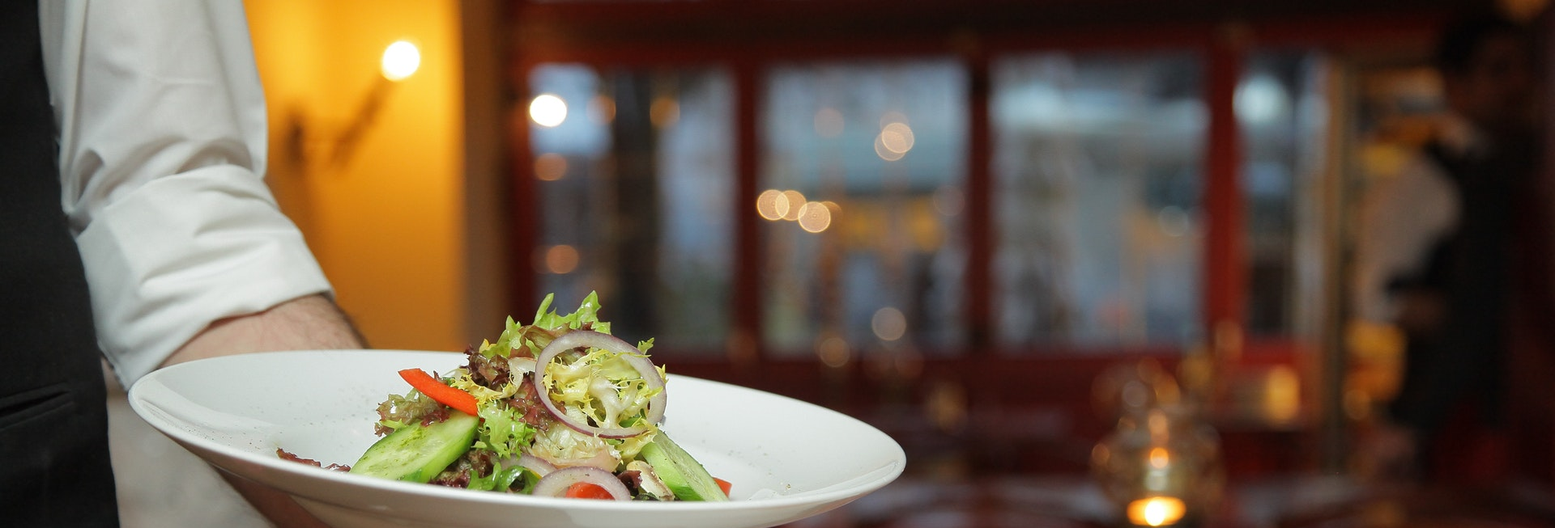
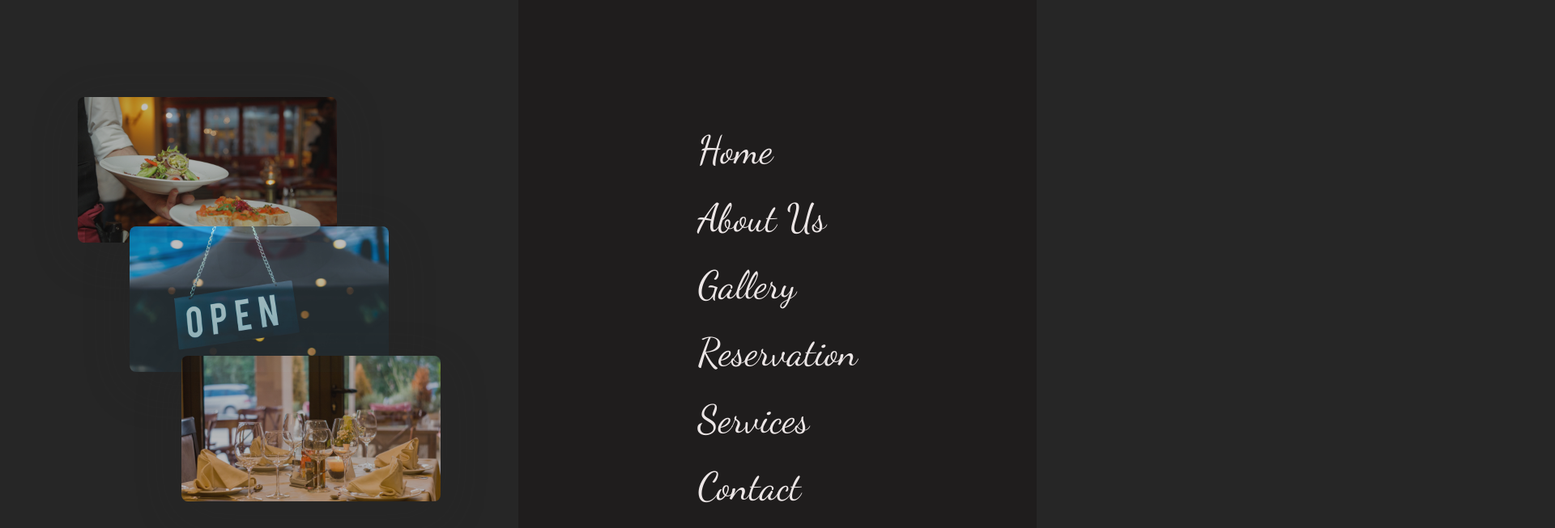
Before and after one commit to MAbdurahman/sass-restaurant-project, a website: page index.html in a window 1280 px wide. Shown: the top 653 px of the page at 81% size, 1920 px wide, since content can reach past the window. Drawn offline with nearby package versions, Linux system fonts and the light colour scheme.

Commit message:
Add styles for navbar

```diff
--- a/scss/layouts/_index.scss
+++ b/scss/layouts/_index.scss
@@ -5,3 +5,4 @@
 @forward 'about-us';
 @forward 'gallery';
 @forward 'footer';
+@forward 'navbar';
--- /dev/null
+++ b/scss/layouts/_navbar.scss
@@ -0,0 +1,129 @@
+/*=============================================
+            _navbar.scss
+================================================*/
+@use './../abstracts' as abs;
+
+.navbar {
+  position: relative;
+  z-index: 200;
+
+  &-navigation {
+    display: flex;
+
+    &-left {
+      position: fixed;
+      width: 50vw;
+      height: 100vh;
+      background-color: abs.$color-black-dark;
+      left: -50vw;
+      left: 0;
+      transition: left .8s cubic-bezier(1, 0, 0, 1);
+
+      .left-img {
+        position: absolute;
+        width: 50%;
+        box-shadow: 0 15px 60px rgba(abs.$color-black-dark, .4);
+        opacity: .7;
+        border-radius: 8px;
+      }
+
+      .left-img-1 {
+        top: 15%;
+        left: 15%;
+
+
+      }
+
+      .left-img-2 {
+        top: 35%;
+        left: 25%;
+
+
+      }
+
+      .left-img-3 {
+        top: 55%;
+        left: 35%;
+
+
+      }
+    }
+
+    &-right {
+      position: fixed;
+      width: 50vw;
+      height: 100vh;
+      background-color: #1f1d1d;
+      right: -50vw;
+      right: 0;
+      @include abs.flex-center;
+      transition: right .8s cubic-bezier(1, 0, 0, 1);
+
+
+    }
+
+    .nav-list {
+
+      &-item {
+        list-style: none;
+      }
+
+      &-link {
+        /*        font-family: abs.$font-dancing-script;
+                font-size: 50px;
+                @include abs.text-styles(capitalize);
+                color: abs.$color-secondary;
+                text-decoration: none;
+                display: block;
+                margin: 20px;
+                text-align: center;
+                transition: all .5s;
+
+                &:hover {
+                  color: abs.$color-primary;
+                  letter-spacing: 4px;
+                }*/
+        @include abs.anchor-underline-hover-effect(abs.$color-white);
+        margin: 8px;
+        font-family: abs.$font-dancing-script;
+        font-size: 48px;
+        &::before {
+          background-color: abs.$color-primary;
+        }
+        &:hover {
+          color: abs.$color-primary;
+        }
+
+      }
+
+
+    }
+
+
+  }
+}
+
+
+.checkbox:checked ~ .navbar-navigation .navbar-navigation-left {
+  left: 0;
+}
+
+.checkbox:checked ~ .navbar-navigation .navbar-navigation-right {
+  right: 0;
+}
+
+.checkbox:checked ~ .hamburger-menu .menu {
+  transform: rotateZ(90deg);
+}
+
+.checkbox:checked ~ .hamburger-menu .menu-line-1 {
+  transform: rotateZ(-40deg);
+}
+
+.checkbox:checked ~ .hamburger-menu .menu-line-2 {
+  opacity: 0;
+}
+
+.checkbox:checked ~ .hamburger-menu .menu-line-3 {
+  transform: rotateZ(40deg);
+}
--- a/scss/main.scss
+++ b/scss/main.scss
@@ -12,7 +12,7 @@
 @use './layouts/about-us';
 @use './layouts/gallery';
 @use './layouts/footer';
-
+@use './layouts/navbar';
 
 // components
 @use './components/logo';
```
Also changed, not shown: css/main.css, scss/main.css.
